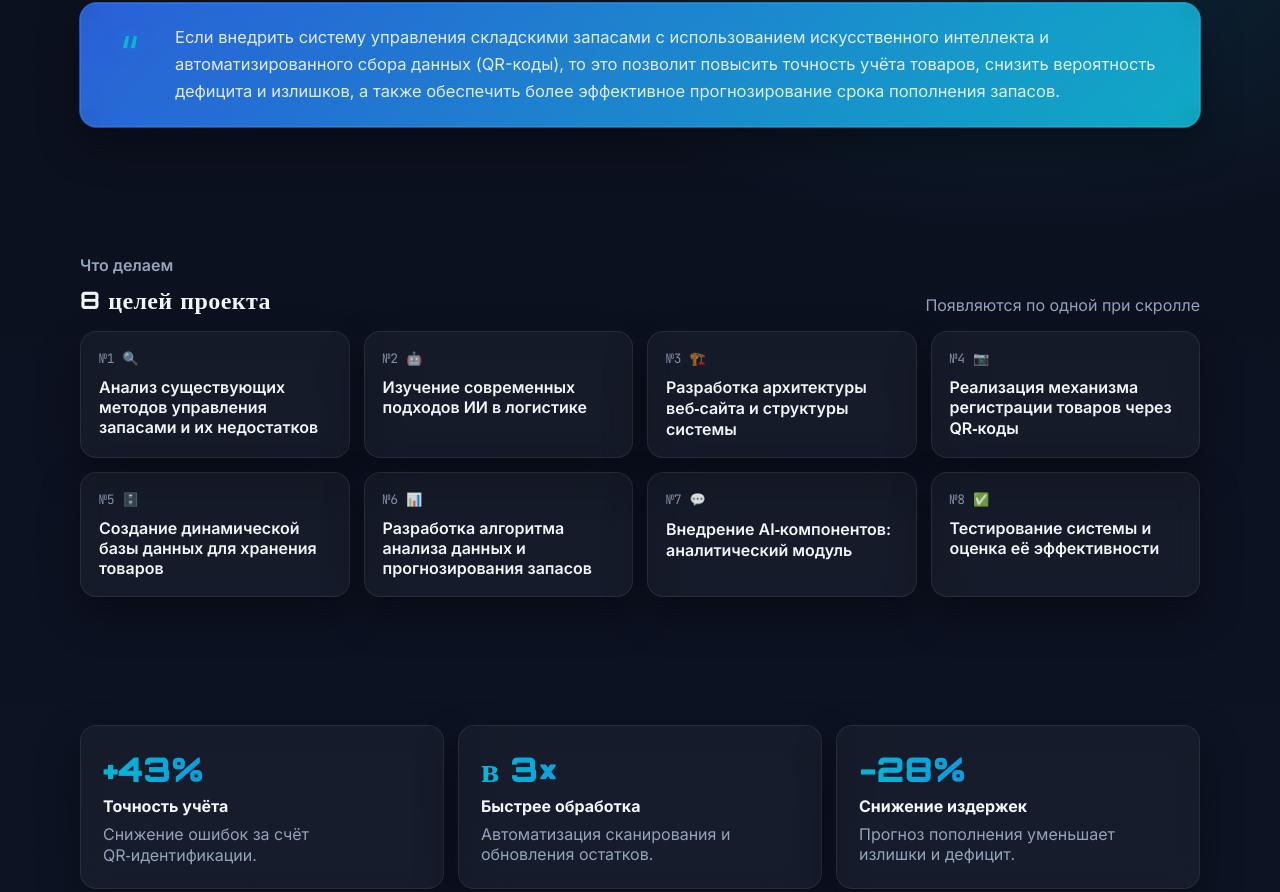
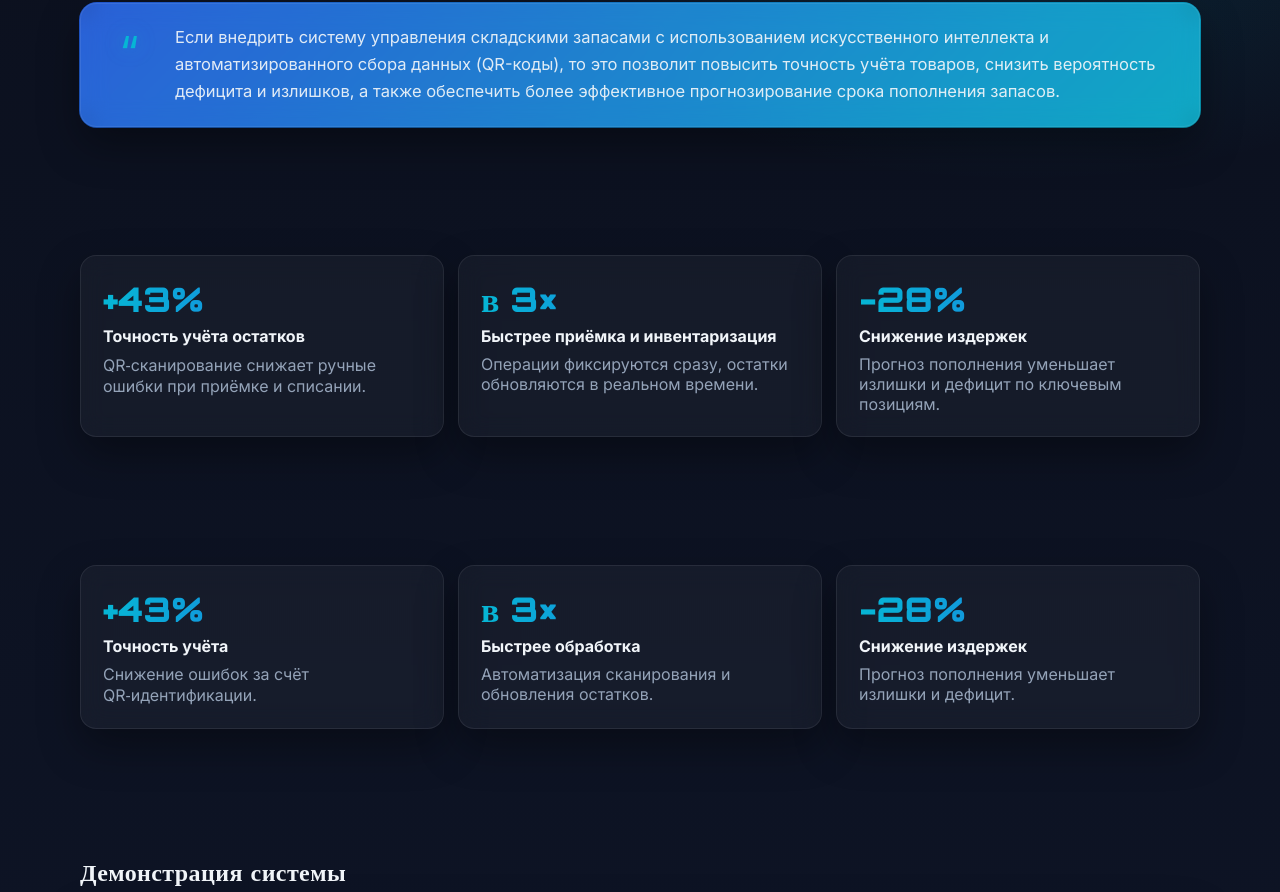
Before and after one commit to ictfinalexam2026/ictfinalexam, a plain HTML site: page index.html in a window 1280 px wide. Shown: the part 947-1839 px from the top of the page. Drawn offline with Linux system fonts and the light colour scheme; a script that the page names is missing.

Commit message:
Update index.html

```diff
--- a/index.html
+++ b/index.html
@@ -434,7 +434,7 @@
               <div class="counter-grid">
                 <div class="metric">
                   <div class="value" data-counter data-target="98.7">0</div>
-                  <div class="label">точность учёта</div>
+                <div class="label">точность учёта</div>
                 </div>
                 <div class="metric">
                   <div class="value mono" data-counter data-target="247">0</div>
@@ -487,27 +487,27 @@
         </div>
       </div>
 
-      <div class="section">
-        <div class="container">
-          <div style="display:flex; align-items:flex-end; justify-content:space-between; gap:14px; flex-wrap:wrap">
-            <div>
-              <div class="muted" style="font-weight:600">Что делаем</div>
-              <h2 style="margin:10px 0 0; font-family:Orbitron; letter-spacing:.4px">8 целей проекта</h2>
-            </div>
-            <div class="muted">Появляются по одной при скролле</div>
-          </div>
-          <div class="grid-4x2" style="margin-top:16px">
-            <div class="glass goal reveal"><div class="n">№1 🔍</div><div class="t">Анализ существующих методов управления запасами и их недостатков</div></div>
-            <div class="glass goal reveal"><div class="n">№2 🤖</div><div class="t">Изучение современных подходов ИИ в логистике</div></div>
-            <div class="glass goal reveal"><div class="n">№3 🏗️</div><div class="t">Разработка архитектуры веб‑сайта и структуры системы</div></div>
-            <div class="glass goal reveal"><div class="n">№4 📷</div><div class="t">Реализация механизма регистрации товаров через QR‑коды</div></div>
-            <div class="glass goal reveal"><div class="n">№5 🗄️</div><div class="t">Создание динамической базы данных для хранения товаров</div></div>
-            <div class="glass goal reveal"><div class="n">№6 📊</div><div class="t">Разработка алгоритма анализа данных и прогнозирования запасов</div></div>
-            <div class="glass goal reveal"><div class="n">№7 💬</div><div class="t">Внедрение AI‑компонентов: аналитический модуль</div></div>
-            <div class="glass goal reveal"><div class="n">№8 ✅</div><div class="t">Тестирование системы и оценка её эффективности</div></div>
-          </div>
-        </div>
-      </div>
+       <section class="section">
+        <div class="container">
+          <div class="adv-grid">
+            <div class="glass adv reveal">
+              <div class="big gradient-text">+43%</div>
+              <div style="font-weight:700; margin-top:6px">Точность учёта остатков</div>
+              <div class="cap">QR‑сканирование снижает ручные ошибки при приёмке и списании.</div>
+            </div>
+            <div class="glass adv reveal">
+              <div class="big gradient-text">в 3×</div>
+              <div style="font-weight:700; margin-top:6px">Быстрее приёмка и инвентаризация</div>
+              <div class="cap">Операции фиксируются сразу, остатки обновляются в реальном времени.</div>
+            </div>
+            <div class="glass adv reveal">
+              <div class="big gradient-text">−28%</div>
+              <div style="font-weight:700; margin-top:6px">Снижение издержек</div>
+              <div class="cap">Прогноз пополнения уменьшает излишки и дефицит по ключевым позициям.</div>
+            </div>
+          </div>
+        </div>
+      </section>
 
       <div class="section">
         <div class="container">
```
